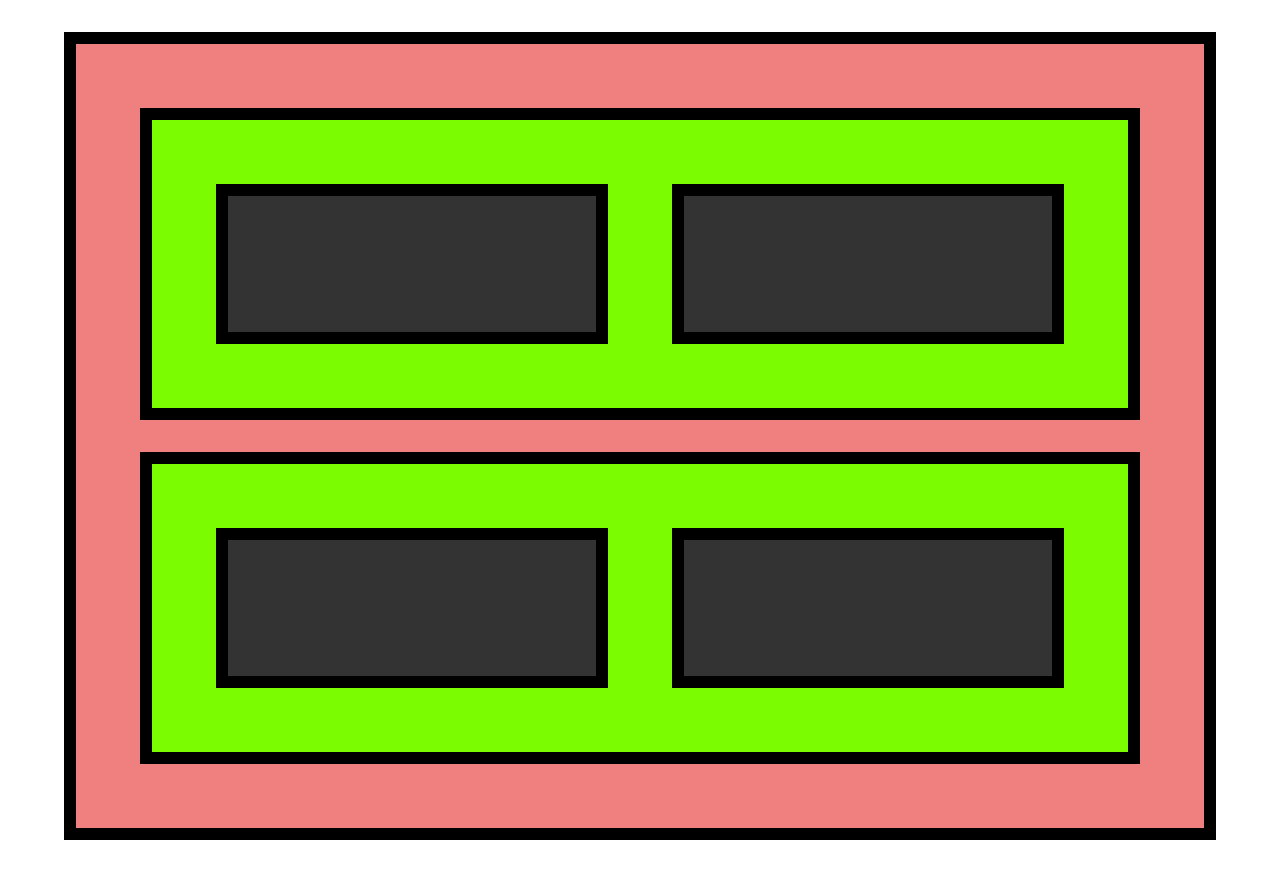
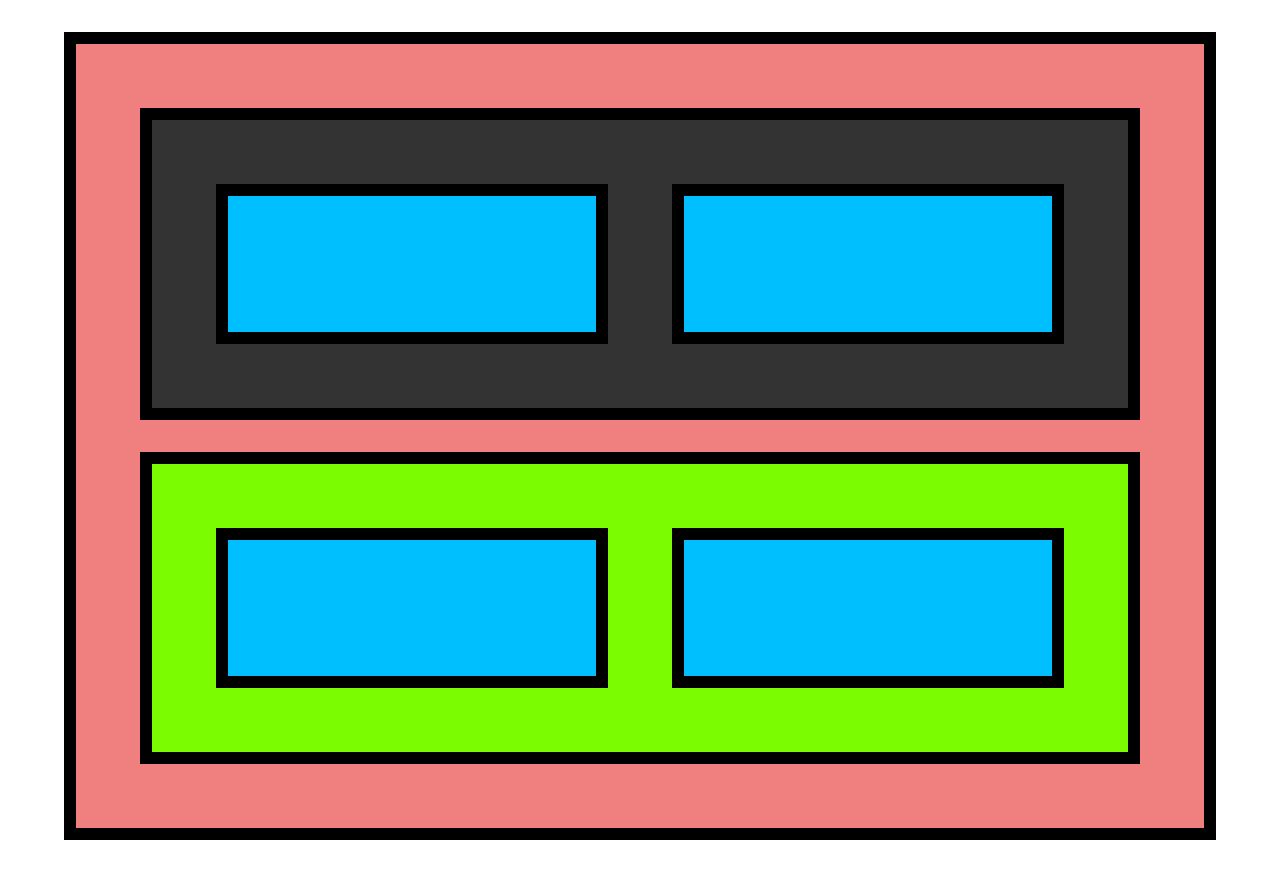
Before and after one commit to vijaygenius123/js_dom_traversal, a plain HTML site: page index.html in a window 1280 px wide. Drawn offline with Linux system fonts and the light colour scheme.

Commit message:
parentElement

```diff
--- a/index.html
+++ b/index.html
@@ -9,7 +9,7 @@
 
 <div class="grandparent" id="grandparent-id">
     <div class="parent">
-        <div class="child"></div>
+        <div class="child" id="child-one"></div>
         <div class="child"></div>
     </div>
     <div class="parent">
--- a/index.js
+++ b/index.js
@@ -1,11 +1,14 @@
 //const grandparent  = document.getElementById("grandparent-id");
 //const grandparent = document.querySelector("#grandparent-id")
 //const parents = document.getElementsByClassName("parent")
-const children = document.querySelectorAll(".child");
+//const children = document.querySelectorAll(".child");
+const chileOne = document.querySelector("#child-one");
+const parent = chileOne.parentElement;
 function changeColor(element){
     element.style.background = '#333';
 }
 
 //changeColor(grandparent)
-Array.from(children).forEach(changeColor);
+//Array.from(children).forEach(changeColor);
 //Array.from(parents).forEach(changeColor)
+changeColor(parent)
```
